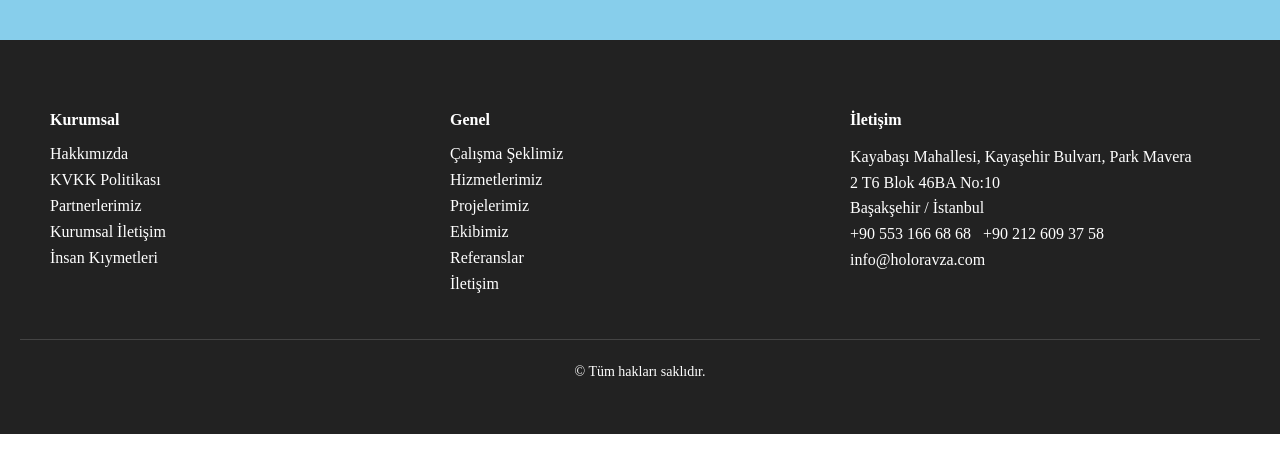
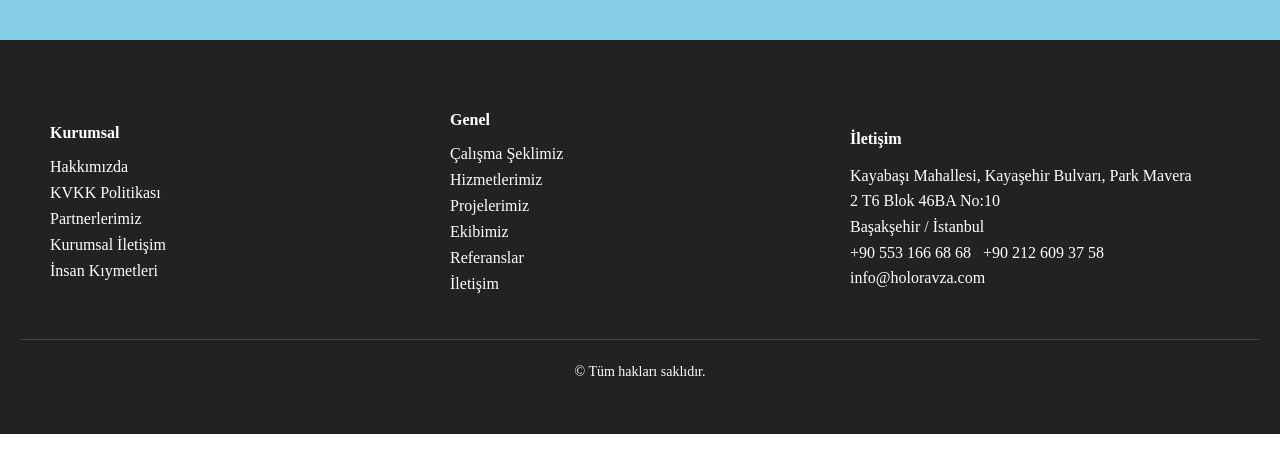
Before and after one commit to kimiarioxogit/babaylazoryarisirlar, a plain HTML site: page index.html in a window 1280 px wide. Shown: the part 150-622 px from the top of the page. Drawn offline with Linux system fonts and the light colour scheme.

Commit message:
containerde büyük değişiklik

```diff
--- a/index.css
+++ b/index.css
@@ -18,7 +18,7 @@ header ul{
     align-items: center;
     gap: 20px;
 }
-header .header-container{
+.container{
     max-width: 1200px;
     margin: 0 auto;
     width: 100%;
@@ -33,13 +33,6 @@ footer {
   padding: 40px 20px;
 }
 
-.footer-container {
-  display: flex;
-  justify-content: space-between; /* kolonlar arası boşluk */
-  flex-wrap: wrap;                /* mobilde alt alta geçmesi için */
-  max-width: 1200px;
-  margin: 0 auto;
-}
 
 .footer-column {
   flex: 1;            /* eşit genişlik */
--- a/index.html
+++ b/index.html
@@ -8,7 +8,7 @@
 </head>
 <body>
     <header>
-        <div class="header-container">
+        <div class="container">
             <h1>Welcome to My Website</h1>
             <nav>
                 <ul>
@@ -19,11 +19,14 @@
                 </ul>
             </nav>
         </div>
+    </header>
+    <section>
+        <div class="container">
 
-    </header>
-
+        </div>
+    </section>
     <footer>
-  <div class="footer-container">
+  <div class="container">
 
     <div class="footer-column">
       <h4>Kurumsal</h4>
```
